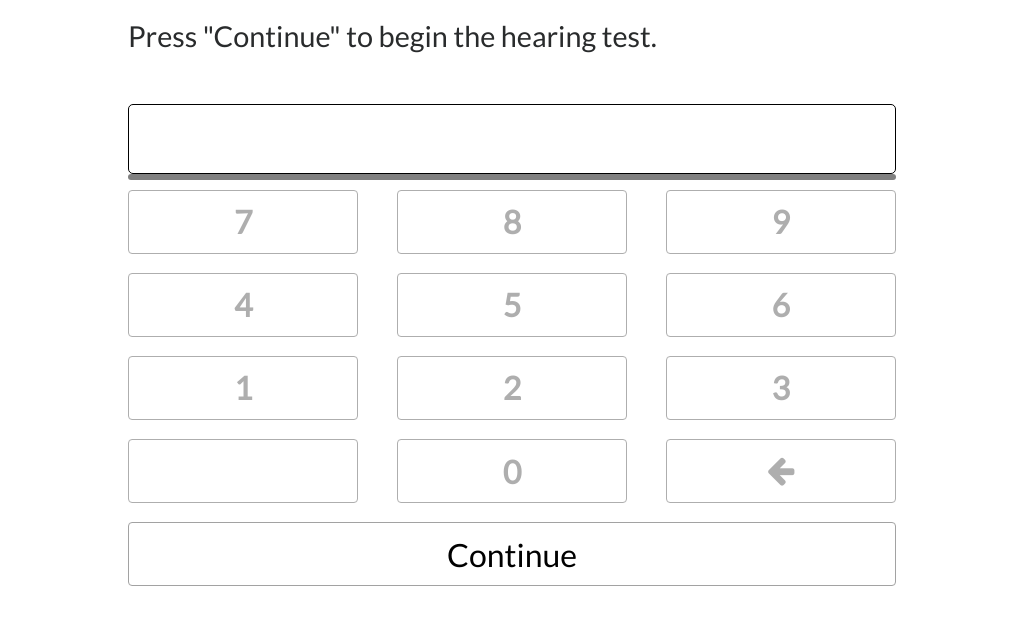
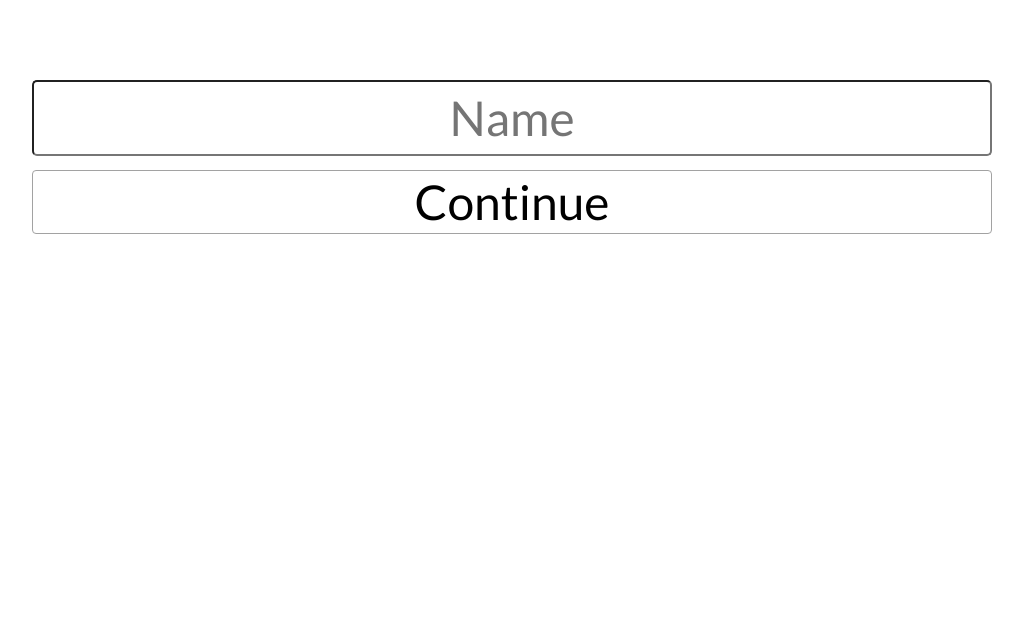
Before and after one commit to PeterRyder2/OwenProjectForTrinity, an Angular app: page /identification/DigitTripleTest in a window 1280 px wide. Before the commit this address led to /identification/DigitTripleTest. Shown: the top 624 px of the page, without its empty margins (128-1151 px from the left). Built offline with nearby package versions, Linux system fonts and the light colour scheme.

Commit message:
id eingabe beim procedure

```diff
--- a/src/app/app-routing.module.ts
+++ b/src/app/app-routing.module.ts
@@ -22,6 +22,11 @@ const routes: Routes = [
   },
   {
     path: 'Procedure',
+    component: ProcedureContainerComponent,
+    resolve: [TestIdResolver]
+  },
+  {
+    path: 'AutoProcedure',
     component: ProcedureContainerComponent
   },
   {
--- a/src/app/components/identification/identification.component.html
+++ b/src/app/components/identification/identification.component.html
@@ -1,4 +1,4 @@
 <div class="container">
-  <input placeholder="Name" [(ngModel)]="id" type='text'>
-  <button standard (click)="setId()">WEITER</button>
+  <input placeholder="{{language.name}}" [(ngModel)]="id" type='text'>
+  <button standard (click)="setId()">{{language.continue}}</button>
 </div>
--- a/src/app/components/identification/identification.component.ts
+++ b/src/app/components/identification/identification.component.ts
@@ -1,3 +1,4 @@
+import { LanguageService } from '../../services/language.service';
 import { SettingsService } from '../../services/settings.service';
 import { IdService } from '../../services/id.service';
 import { ActivatedRoute, Router } from '@angular/router';
@@ -11,14 +12,23 @@ import { Language } from '../../enums/languages.enum';
 })
 export class IdentificationComponent implements OnInit {
 
-  id = 'erna';
+  id = '';
   path: string;
 
-  constructor(private router: Router, private route: ActivatedRoute, private idService: IdService, private settings: SettingsService) { }
+  get language() {
+    return this.languageService.components.identification;
+  }
+
+  constructor(
+    private router: Router,
+    private route: ActivatedRoute,
+    private idService: IdService,
+    private settings: SettingsService,
+    private languageService: LanguageService
+  ) { }
 
   ngOnInit() {
     this.route.params.subscribe(parmas => { this.path = parmas.path });
-    this.setId();
   }
 
   setId() {
--- a/src/app/enums/languages.enum.ts
+++ b/src/app/enums/languages.enum.ts
@@ -1,5 +1,4 @@
 export enum Language {
-    German,
     English,
     Greek,
     French
--- a/src/app/interfaces/ILanguage.interface.ts
+++ b/src/app/interfaces/ILanguage.interface.ts
@@ -3,6 +3,10 @@ export class ILanguageFile {
         navbar: {
             skip: string;
         },
+        identification: {
+            name: string;
+            continue: string;
+        }
         procedureContainer: {
             continue: string;
         },
--- a/src/app/language-files/english.ts
+++ b/src/app/language-files/english.ts
@@ -4,6 +4,10 @@ export const english: ILanguageFile = {
     components: {
         navbar: {
             skip: `Skip`,
+        },
+        identification: {
+            name: 'Name',
+            continue: 'Continue'
         },
         procedureContainer: {
             continue: `Continue`,
--- a/src/app/language-files/french.ts
+++ b/src/app/language-files/french.ts
@@ -4,6 +4,10 @@ export const french: ILanguageFile = {
     components: {
         navbar: {
             skip: `FRENCH LANGUAGE`,
+        },
+        identification: {
+            name: 'FRENCH LANGUAGE',
+            continue: 'FRENCH LANGUAGE'
         },
         procedureContainer: {
             continue: `FRENCH LANGUAGE`,
--- a/src/app/language-files/german.ts
+++ b/src/app/language-files/german.ts
@@ -7,6 +7,10 @@ export const german: ILanguageFile = {
         },
         procedureContainer: {
             continue: `GERMAN LANGUAGE`,
+        },
+        identification: {
+            name: 'GERMAN LANGUAGE',
+            continue: 'GERMAN LANGUAGE'
         },
         home: {
             firstPage: {
--- a/src/app/language-files/greek.ts
+++ b/src/app/language-files/greek.ts
@@ -7,6 +7,10 @@ export const greek: ILanguageFile = {
         },
         procedureContainer: {
             continue: `GREEK LANGUAGE`,
+        },
+        identification: {
+            name: 'GREEK LANGUAGE',
+            continue: 'GREEK LANGUAGE'
         },
         home: {
             firstPage: {
--- a/src/app/services/language.service.ts
+++ b/src/app/services/language.service.ts
@@ -18,9 +18,6 @@ export class LanguageService extends ILanguageFile {
 
   loadLanguage() {
     switch (this._settings.language) {
-      case Language.German:
-        this.setLanguage(JSON.parse(JSON.stringify(german)));
-        break;
       case Language.English:
         this.setLanguage(JSON.parse(JSON.stringify(english)));
         break;
--- a/src/app/services/settings.service.ts
+++ b/src/app/services/settings.service.ts
@@ -6,7 +6,7 @@ import { Subject } from 'rxjs/Subject';
 @Injectable()
 export class SettingsService {
 
-  private _language = Language.German;
+  private _language = Language.English;
   get language() { return this._language; };
   set language(value: Language) {
     this._language = value;
@@ -15,8 +15,6 @@ export class SettingsService {
   };
   get languageStr() {
     switch (this.language) {
-      case Language.German:
-        return 'de';
       case Language.English:
         return 'en';
       case Language.French:
--- a/src/app/services/test-id-resolver.service.ts
+++ b/src/app/services/test-id-resolver.service.ts
@@ -11,6 +11,7 @@ export class TestIdResolver implements Resolve<void> {
   constructor(private router: Router, private idService: IdService) { }
 
   resolve(route: ActivatedRouteSnapshot, state: RouterStateSnapshot): void {
+    console.log('Aa', this.idService.isIdSet)
     if (!this.idService.isIdSet)
       this.router.navigate(['/identification', route.routeConfig.path]);
   }
```
Also changed, not shown: 1 other file (tests, documents, lock files or other folders).
